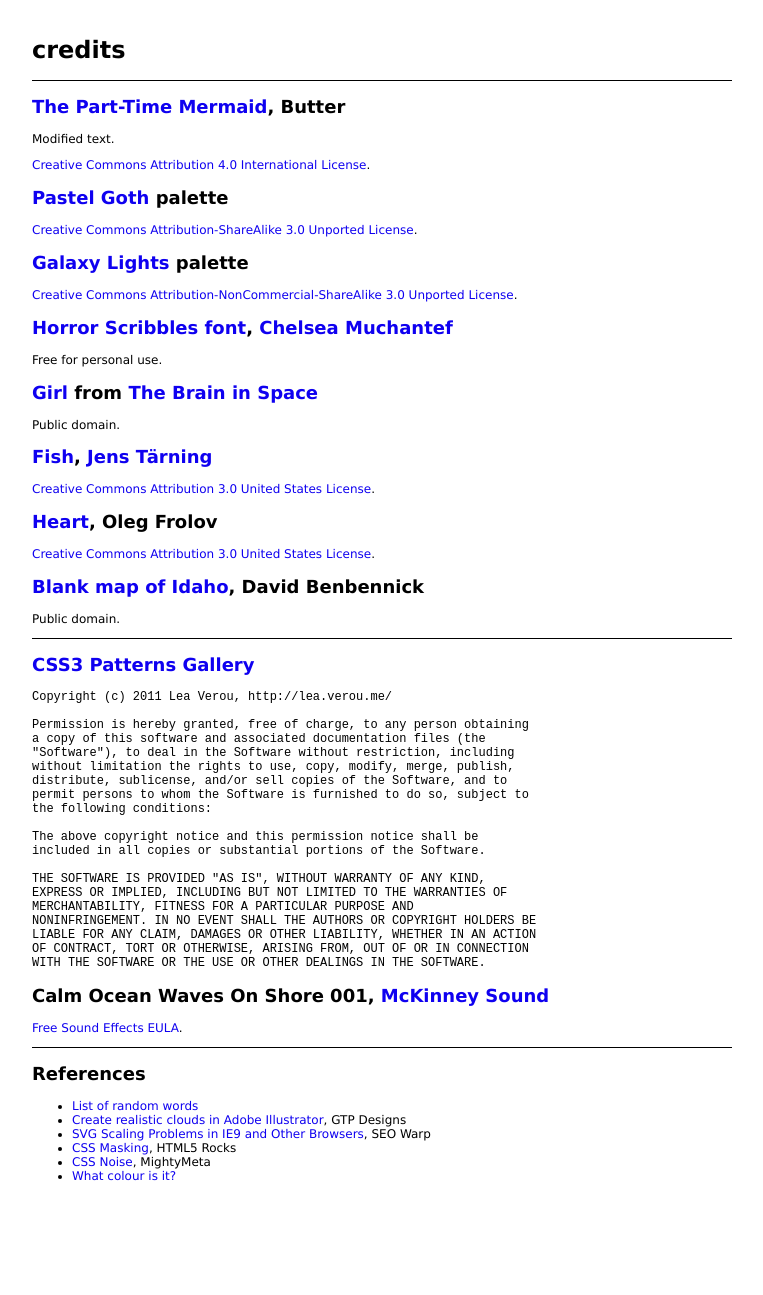
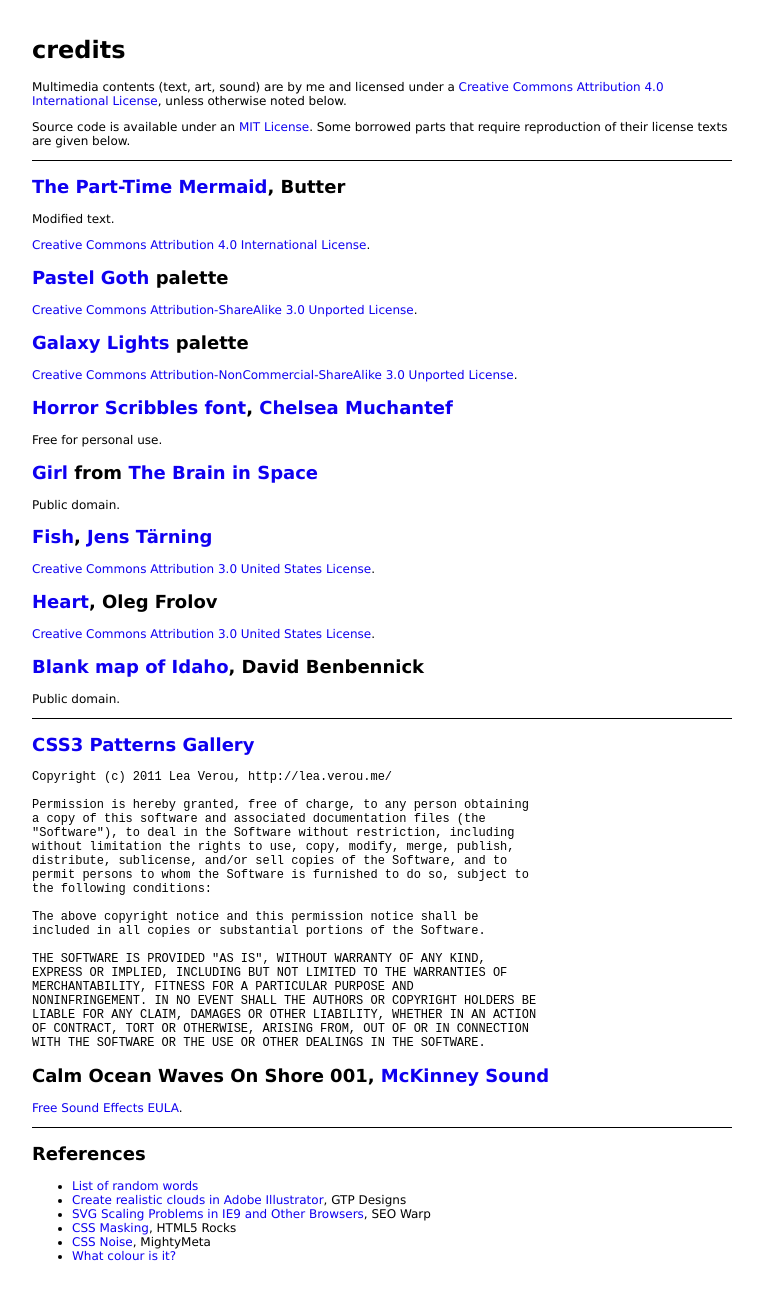
Before and after one commit to redsummernight/redsummernight.github.io, a Jekyll site: the page built from credits/index.html, in a window 1280 px wide. Shown: the whole page, without its empty margins (258-1021 px from the left). Built offline with Jekyll 4.4.1, drawn with Linux system fonts in a browser that asks for light colours; before the commit the page ends 1215 px from its top, so only the background shows below that.

Commit message:
Add license overview

```diff
--- a/credits/index.html
+++ b/credits/index.html
@@ -4,6 +4,17 @@
 ---
 <div class="center-text subtle-link">
 <h1>credits</h1>
+<p>
+Multimedia contents (text, art, sound) are by me and licensed under a
+<a rel="license" href="http://creativecommons.org/licenses/by/4.0/">
+Creative Commons Attribution 4.0 International License</a>,
+unless otherwise noted below.
+</p>
+
+<p>
+Source code is available under an <a href="LICENSE.txt">MIT License</a>.
+Some borrowed parts that require reproduction of their license texts are given below.
+</p>
 
 <hr>
 {% assign credits = "" | split: ""  %}
```
